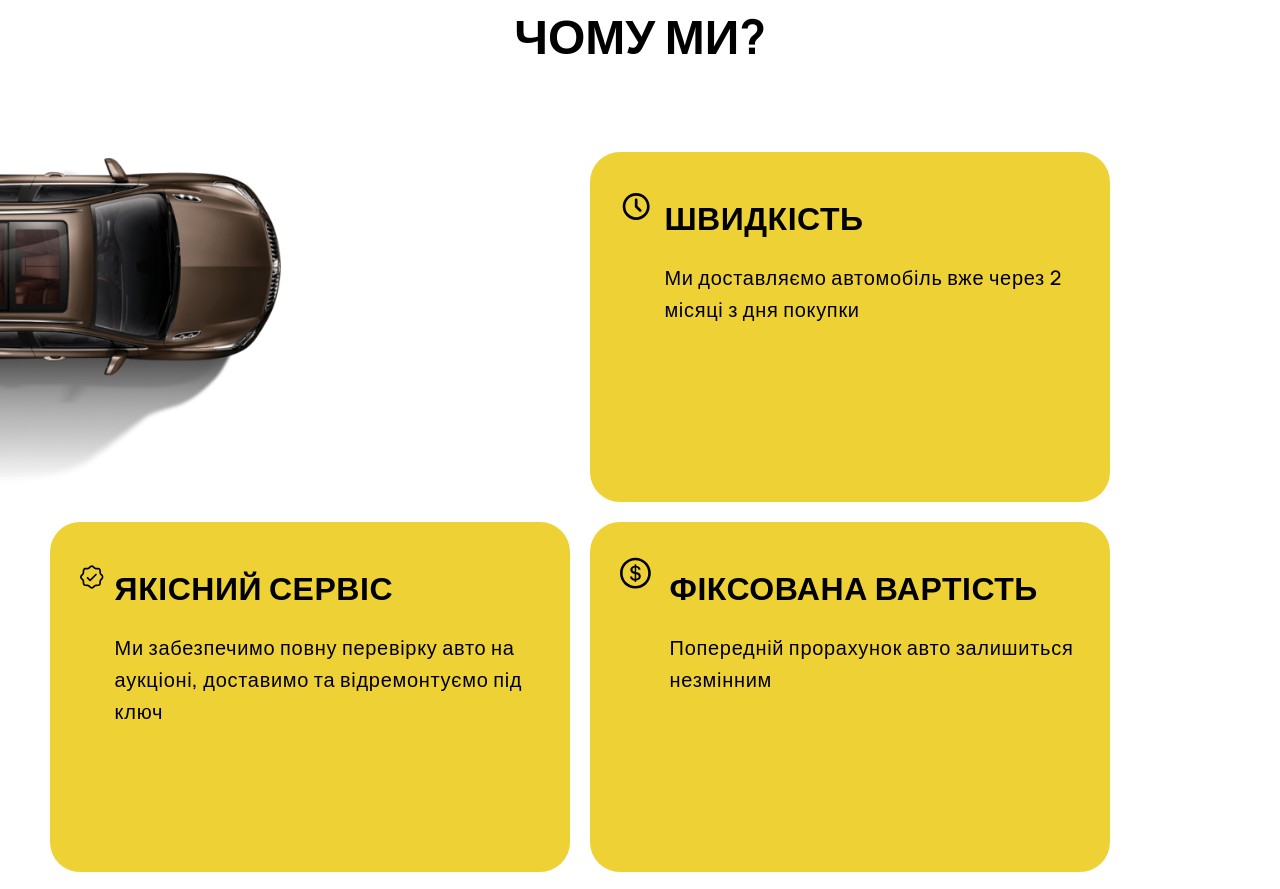
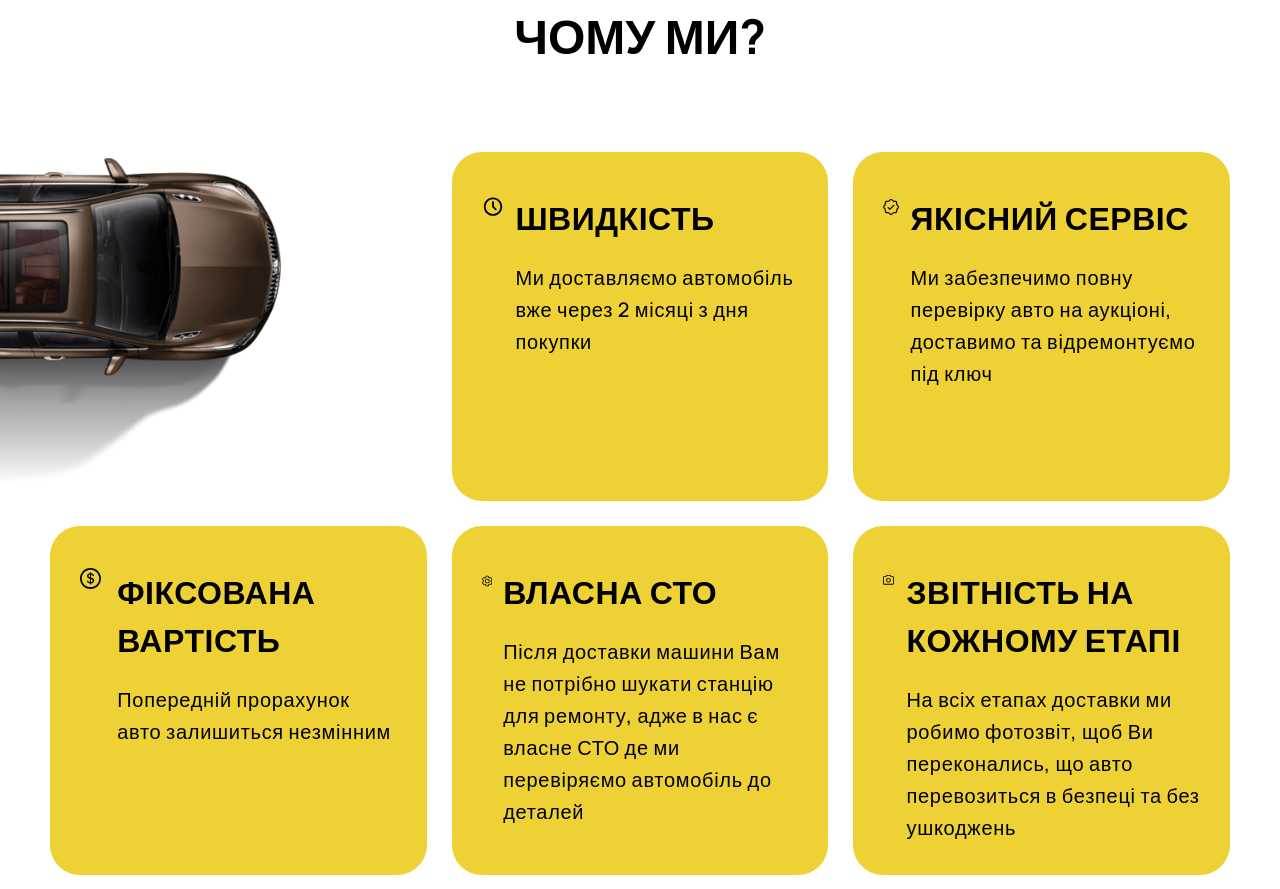
Before and after one commit to Ronddaa/nashasprava, a website built with Vite: page src/index.html in a window 1280 px wide. Shown: the part 2167-3056 px from the top of the page. Built offline with nearby package versions, Linux system fonts and the light colour scheme.

Commit message:
fix why me

```diff
--- a/src/css/why-me.css
+++ b/src/css/why-me.css
@@ -70,18 +70,22 @@
     }
 
     .wrapper-our-plus{
-        flex-direction: row;
-        flex-wrap: wrap;
+    display: grid;
+    grid-template-columns: repeat(3, 1fr);
+    grid-template-rows: repeat(3, 1fr);
+    grid-column-gap: 25px;
+    grid-row-gap: 25px;
     }
 
-    .li-our-plus:first-child{
-        margin-left: 540px;
-    }
+    .li-our-plus:first-child { grid-area: 1 / 2 / 2 / 3; }
+    .li-our-plus:nth-child(2) { grid-area: 1 / 3 / 2 / 4; }
+    .li-our-plus:nth-child(3) { grid-area: 2 / 1 / 3 / 2; }
+    .li-our-plus:nth-child(4) { grid-area: 2 / 2 / 3 / 3; }
+    .li-our-plus:nth-child(5) { grid-area: 2 / 3 / 3 / 4; }
+    .li-our-plus:nth-child(6) { grid-area: 3 / 1 / 4 / 2; }
+    .li-our-plus:last-child { grid-area: 3 / 2 / 4 / 3; }
 
-    .li-our-plus{
-        max-width: 520px;
-        height: 350px;
-    }
+
 
     .p-text-our-plus{
         font-size: 20px;
```
